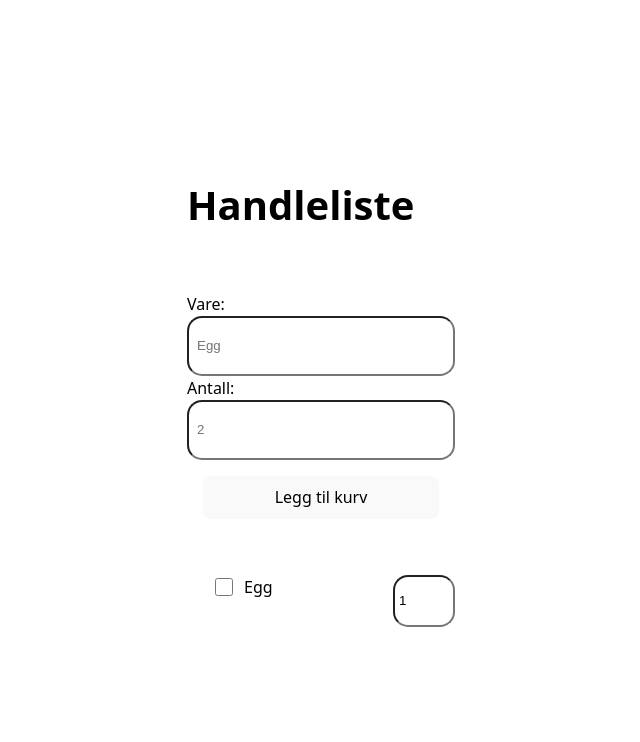
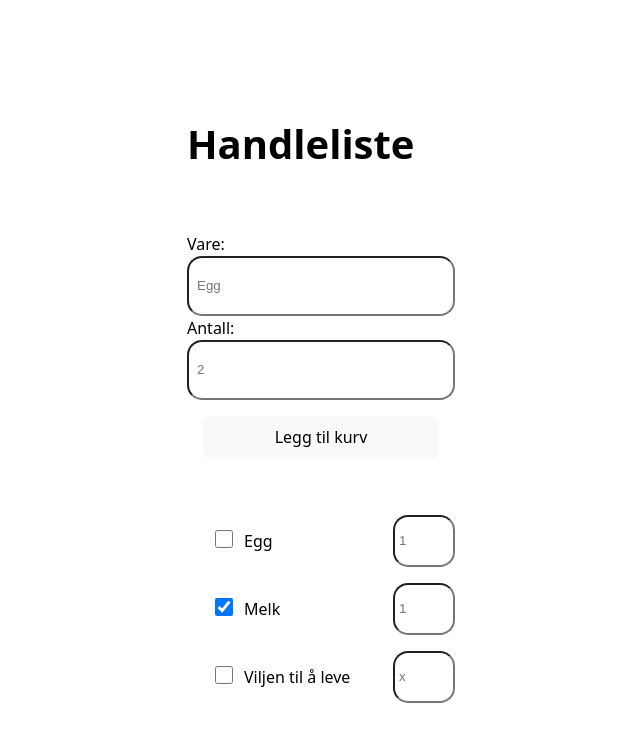
Before and after one commit to Partan421/UIN26_Arbeidskrav_2_Yacob, a React (Vite) app in the folder HandleListe/: page / in a window 1280 px wide. Shown: the top 742 px of the page, without its empty margins (319-959 px from the left). Built offline with nearby package versions, Linux system fonts and the light colour scheme.

Commit message:
changed css to be adjustable, and also removed unnecessary code

```diff
--- a/HandleListe/src/App.jsx
+++ b/HandleListe/src/App.jsx
@@ -7,8 +7,6 @@ import './style/form.scss'
 import './style/items.scss'
 
 function App() {
-  const [checked, setChecked] = useState(false);
-  const [quantity, setQty] = useState(1);
 
   return (
     <main>
@@ -25,17 +23,34 @@ function App() {
           <li className="item">
             <div className="item-left">
             <label>
-              <input className="item-checkbox"
-              type="checkbox"
-              checked={checked}
-              onChange={(e) => setChecked(e.target.checked)} />
+              <input className="item-checkbox" type="checkbox" />
             </label>
             Egg
             </div>
             <label>
-              <input className="item-quantity"
-              type="number" min="1"
-              value={quantity} onChange={(e) => setQty(Number(e.target.value))} />
+              <input className="item-quantity" placeholder="1" type="number" min="1" />
+            </label>
+          </li>
+          <li className="item">
+            <div className="item-left">
+            <label>
+              <input className="item-checkbox" type="checkbox"  defaultChecked/>
+            </label>
+            Melk
+            </div>
+            <label>
+              <input className="item-quantity" placeholder="1" type="number" min="1" />
+            </label>
+          </li>
+          <li className="item">
+            <div className="item-left">
+            <label>
+              <input className="item-checkbox" type="checkbox" />
+            </label>
+            Viljen til å leve
+            </div>
+            <label>
+              <input className="item-quantity" placeholder="x" type="number" min="1" />
             </label>
           </li>
         </ul>
--- a/HandleListe/src/style/items.scss
+++ b/HandleListe/src/style/items.scss
@@ -8,6 +8,7 @@
 .item-left {
     display: flex;
     gap: 8px;
+    align-items: center;
 }
 
 .item-checkbox {
--- a/HandleListe/src/style/layout.scss
+++ b/HandleListe/src/style/layout.scss
@@ -1,6 +1,6 @@
 section{
     width: 300px;
-    height: 500px;
+    min-height: 500px;
     background-color: var(--white);
     color: var(--black);
     border-radius: 5%;
```
Also changed, not shown: 1 other file (tests, documents, lock files or other folders).
